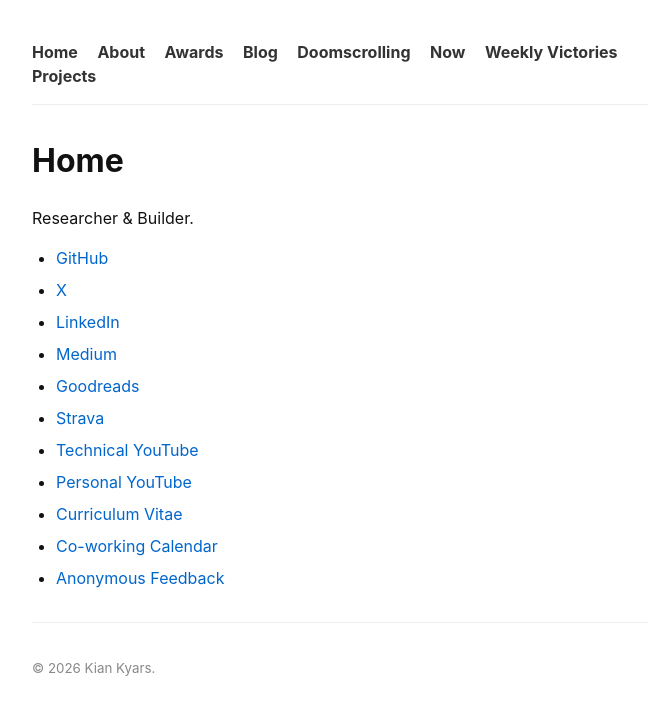
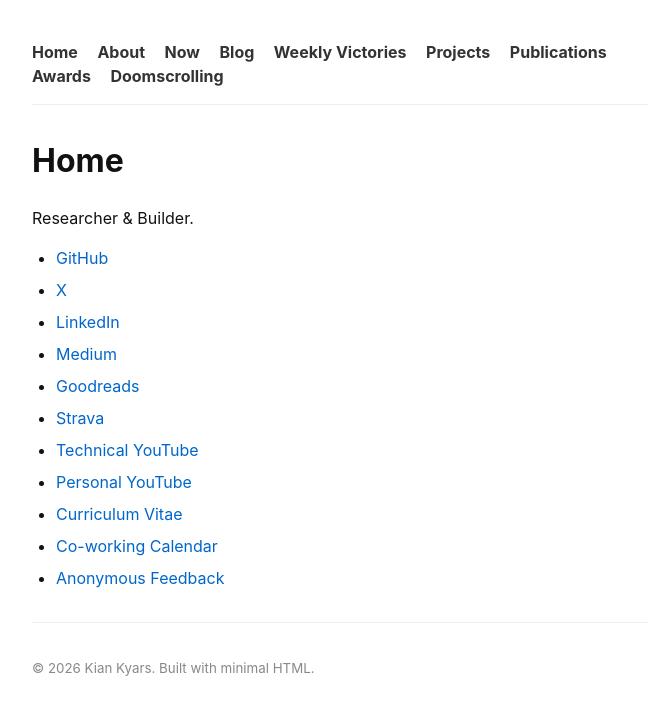
Before and after one commit to kiankyars/kiankyars.github.io, a Jekyll site: the page built from index.md, in a window 1280 px wide. Shown: the top 715 px of the page, without its empty margins (283-931 px from the left). Built offline with Jekyll 4.4.1, drawn with Linux system fonts in a browser that asks for light colours.

Commit message:
feat: integrate publications page into minimalist structure

```diff
--- a/_config.yml
+++ b/_config.yml
@@ -5,6 +5,7 @@
   - awards.md
   - now.md
   - projects.md
+  - publications.md
   - doomscrolling.md
   - weekly-victories.md
   - blog.md
--- a/_layouts/default.html
+++ b/_layouts/default.html
@@ -31,12 +31,13 @@
   <nav>
     <a href="/">Home</a>
     <a href="/about/">About</a>
-    <a href="/awards/">Awards</a>
+    <a href="/now/">Now</a>
     <a href="/blog/">Blog</a>
-    <a href="/doomscrolling/">Doomscrolling</a>
-    <a href="/now/">Now</a>
     <a href="/weekly-victories/">Weekly Victories</a>
     <a href="/projects/">Projects</a>
+    <a href="/publications/">Publications</a>
+    <a href="/awards/">Awards</a>
+    <a href="/doomscrolling/">Doomscrolling</a>
   </nav>
 
   <main>
@@ -49,7 +50,7 @@
 
   <footer>
     <hr>
-    <small>&copy; {{ "now" | date: "%Y" }} Kian Kyars.</small>
+    <small>&copy; {{ "now" | date: "%Y" }} Kian Kyars. Built with minimal HTML.</small>
   </footer>
 
 </body>
```
Also changed, not shown: publications.md (added, +8 -0 lines).
